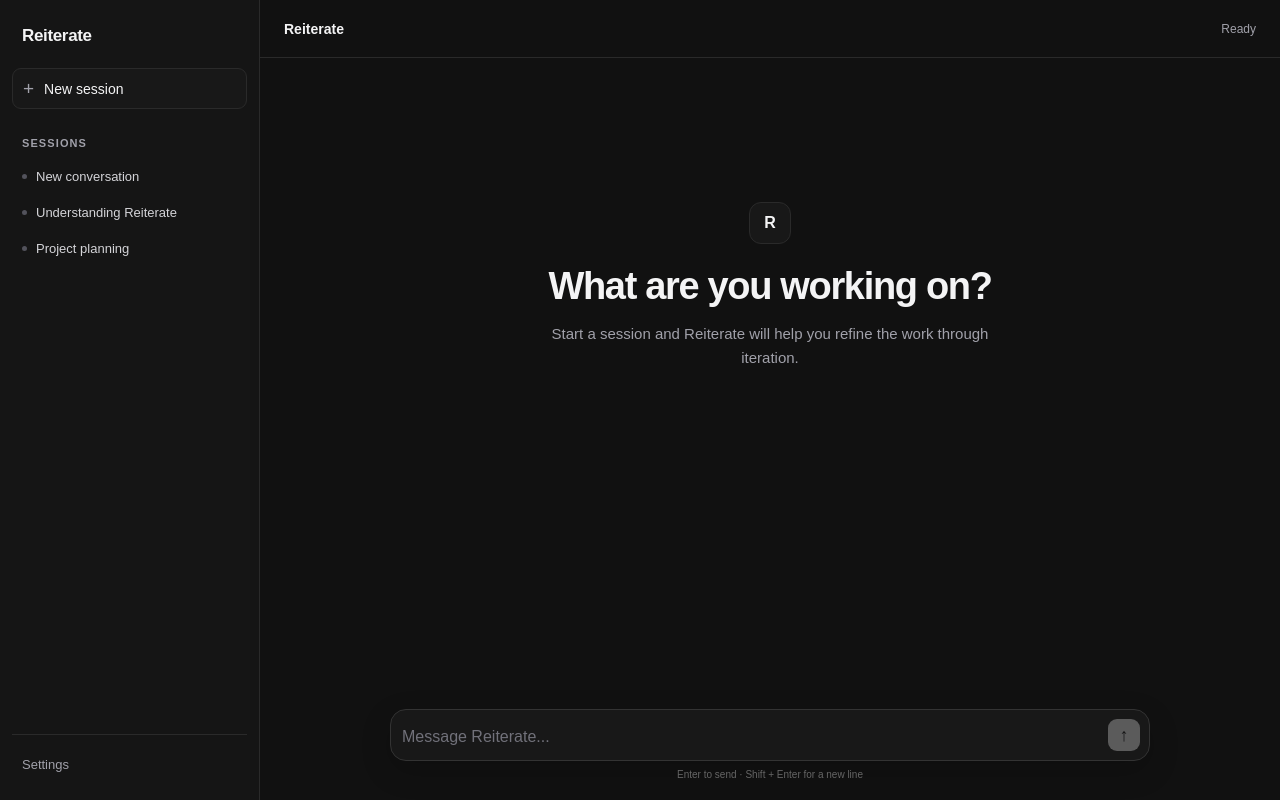
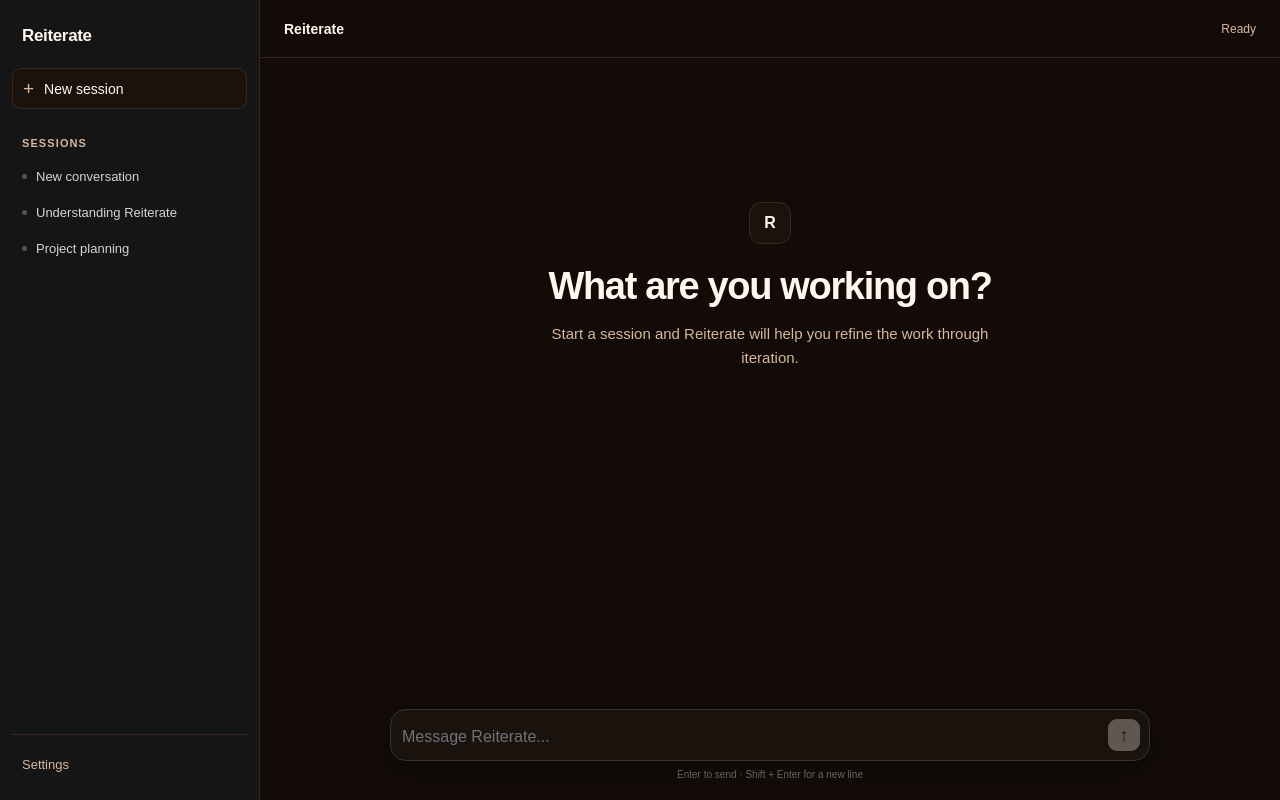
Before and after one commit to Jatin4412/Revise, a Next.js app in the folder web/: page / in a window 1280 px wide. Built offline with nearby package versions, Linux system fonts and the light colour scheme.

Commit message:
ui: establish Sunset visual theme foundation

```diff
--- a/web/src/app/globals.css
+++ b/web/src/app/globals.css
@@ -4,13 +4,21 @@
 
 :root {
   color-scheme: dark;
-  --bg: #111111;
-  --surface: #181818;
-  --surface-raised: #202020;
-  --border: #2a2a2a;
-  --text: #f4f4f5;
-  --muted: #a1a1aa;
-  --accent: #e4e4e7;
+  --bg: #120b07;
+  --bg-deep: #0d0805;
+  --surface: #1a120d;
+  --surface-raised: #2a1e16;
+  --surface-soft: #211710;
+  --border: #3a281d;
+  --border-soft: rgb(255 183 128 / 10%);
+  --text: #fff7ed;
+  --muted: #d6b8a1;
+  --muted-dim: #8b6f5b;
+  --accent: #fb923c;
+  --accent-warm: #f59e0b;
+  --accent-hot: #ef4444;
+  --accent-gradient: linear-gradient(135deg, #fb923c 0%, #f59e0b 48%, #ef4444 100%);
+  --ambient-gradient: radial-gradient(circle at 50% 0%, rgb(251 146 60 / 14%), transparent 38%), radial-gradient(circle at 85% 25%, rgb(239 68 68 / 8%), transparent 30%);
 }
 
 html,
@@ -18,11 +26,19 @@ body {
   min-height: 100%;
 }
 
+html {
+  background: var(--bg-deep);
+}
+
 body {
   margin: 0;
-  background: var(--bg);
+  background:
+    var(--ambient-gradient),
+    var(--bg);
   color: var(--text);
   font-family: Arial, Helvetica, sans-serif;
+  -webkit-font-smoothing: antialiased;
+  text-rendering: optimizeLegibility;
 }
 
 button,
@@ -34,3 +50,23 @@ input {
 button {
   color: inherit;
 }
+
+::selection {
+  background: rgb(251 146 60 / 28%);
+  color: var(--text);
+}
+
+::-webkit-scrollbar {
+  width: 8px;
+}
+
+::-webkit-scrollbar-track {
+  background: transparent;
+}
+
+::-webkit-scrollbar-thumb {
+  border: 2px solid transparent;
+  border-radius: 999px;
+  background: var(--surface-raised);
+  background-clip: padding-box;
+}
```
